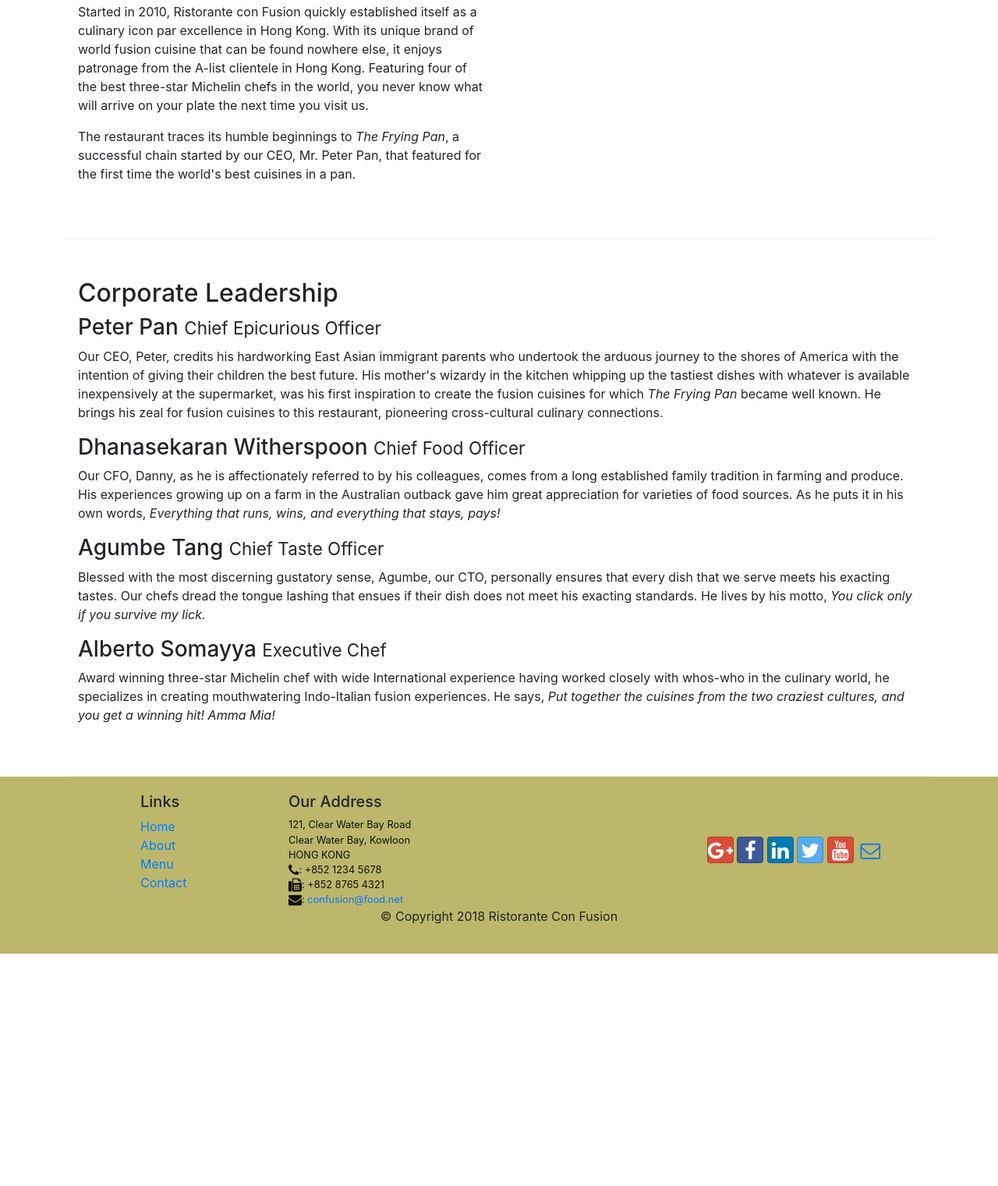
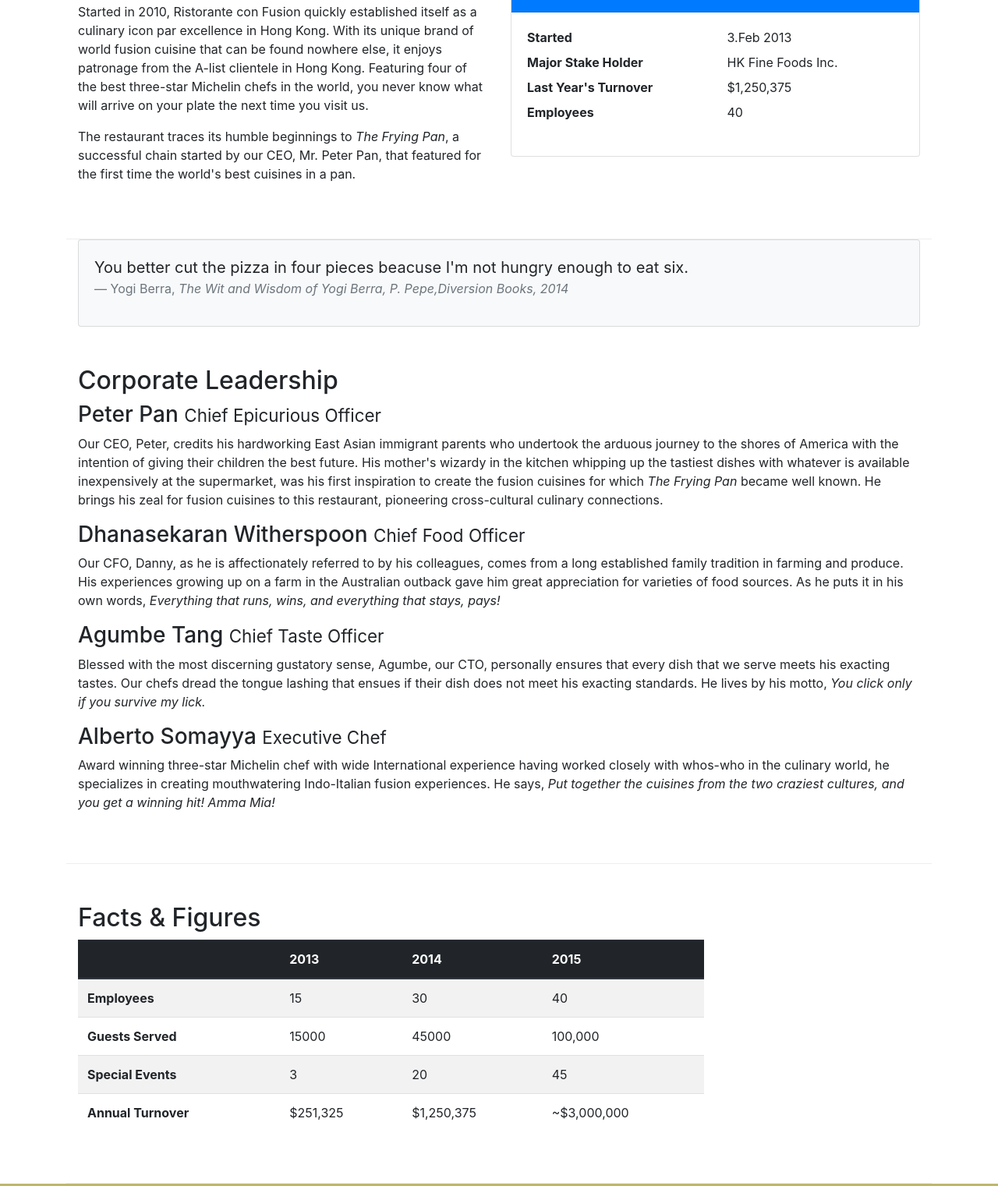
Before and after one commit to Vee46834/Coursera-bootstrap-course, a website: page aboutus.html in a window 1280 px wide. Shown: the part 558-2079 px from the top of the page at 78% size. Before the commit the page ends 1781 px from the top, so only its background shows below. Drawn offline with nearby package versions, Linux system fonts and the light colour scheme.

Commit message:
table and card

```diff
--- a/aboutus.html
+++ b/aboutus.html
@@ -70,7 +70,7 @@
             </div>
         </div>
 
-        <div class="row-content">
+        <div class="row row-content">
             <div class="col-12 order-sm-first col-sm-6">
                 <h2>Our History</h2>
                 <p>Started in 2010, Ristorante con Fusion quickly established itself as a culinary icon par excellence
@@ -81,7 +81,41 @@
                 <p>The restaurant traces its humble beginnings to <em>The Frying Pan</em>, a successful chain started by
                     our CEO, Mr. Peter Pan, that featured for the first time the world's best cuisines in a pan.</p>
             </div>
-            <div class="col order-sm-last col-sm">
+            <!--card-->
+            <div class="col-sm">
+                <div class="card">
+                    <!--card header-->
+                    <h3 class="card-header bg-primary test-white">Facts At a Glance</h3>
+                    <div class="card-body">
+                        <!--description-->
+                        <dl class="row">
+                            <dt class="col-6">Started</dt>
+                            <dd class="col-6">3.Feb 2013</dd>
+                            <dt class="col-6">Major Stake Holder</dt>
+                            <dd class="col-6">HK Fine Foods Inc.</dd>
+                            <dt class="col-6">Last Year's Turnover</dt>
+                            <dd class="col-6">$1,250,375</dd>
+                            <dt class="col-6">Employees</dt>
+                            <dd class="col-6">40</dd>
+                        </dl>
+                    </div>
+                </div>
+            </div>
+        </div>
+        <!--card 'You better cut the pizza'-->
+        <div class="col-12">
+            <div class="card card-body bg-light">
+                <blockquote class="blockquote">
+                    <!--mb-0 = bottom margin 0-->
+                    <p class="mb-0">You better cut the pizza in four pieces
+                        beacuse I'm not hungry enough to eat six.
+                    </p>
+                    <footer class="blockquote-footer">Yogi Berra,
+                        <cite title="Source Title">The Wit and Wisdom of
+                            Yogi Berra, P. Pepe,Diversion Books, 2014
+                        </cite>
+                    </footer>
+                </blockquote>
             </div>
         </div>
 
@@ -111,6 +145,53 @@
                     having worked closely with whos-who in the culinary world, he specializes in creating mouthwatering
                     Indo-Italian fusion experiences. He says, <em>Put together the cuisines from the two craziest
                         cultures, and you get a winning hit! Amma Mia!</em></p>
+            </div>
+        </div>
+        <div class="row row-content">
+            <div class="col-12 col-sm-9">
+                <h2>Facts &amp Figures</h2>
+                <!--make table responsive to screen size-->
+                <div class="table-responsive">
+                    <!--make color in each row become strip-->
+                    <table class="table table-striped">
+                        <!--table head-->
+                        <thead class="thead-dark">
+                            <tr>
+                                <th>&nbsp;</th>
+                                <th>2013</th>
+                                <th>2014</th>
+                                <th>2015</th>
+                            </tr>
+                        </thead>
+                        <!--table body-->
+                        <tbody>
+                            <tr>
+                                <th>Employees</th>
+                                <td>15</td>
+                                <td>30</td>
+                                <td>40</td>
+                            </tr>
+                            <tr>
+                                <th>Guests Served</th>
+                                <td>15000</td>
+                                <td>45000</td>
+                                <td>100,000</td>
+                            </tr>
+                            <tr>
+                                <th>Special Events</th>
+                                <td>3</td>
+                                <td>20</td>
+                                <td>45</td>
+                            </tr>
+                            <tr>
+                                <th>Annual Turnover</th>
+                                <td>$251,325</td>
+                                <td>$1,250,375</td>
+                                <td>~$3,000,000</td>
+                            </tr>
+                        </tbody>
+                    </table>
+                </div>
             </div>
         </div>
 
```
